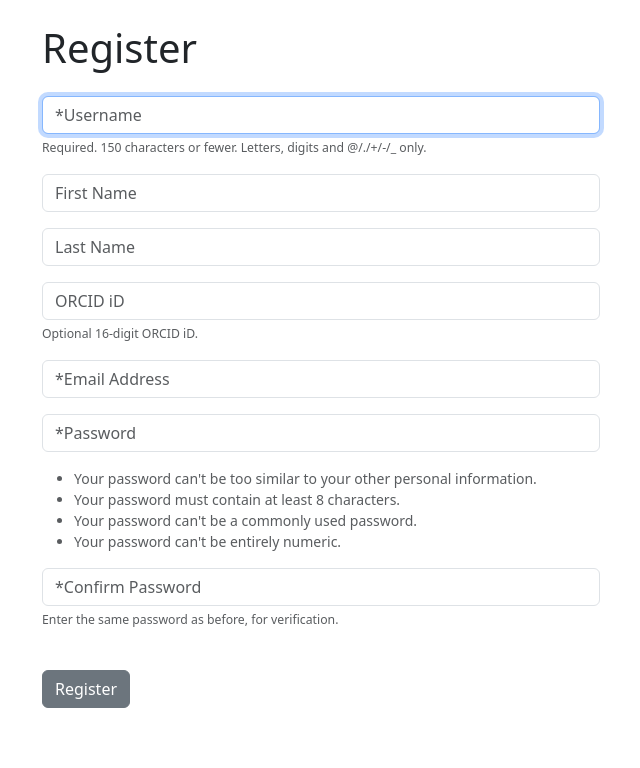
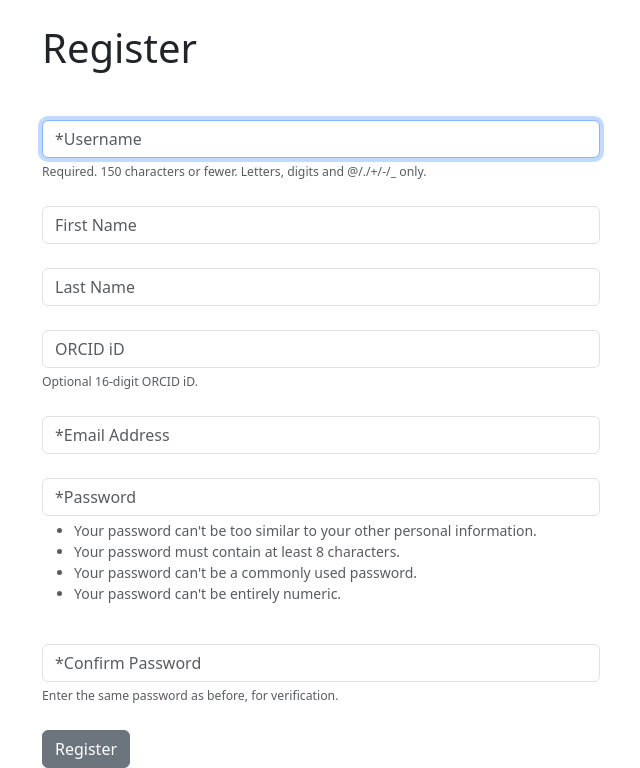
Before and after one commit to UMLI-Organization/umlars-backend, a Django app: page /register/ in a window 1280 px wide. Shown: the part 56-824 px from the top of the page, without its empty margins (319-959 px from the left). Before the commit the page ends 764 px from the top, so only its background shows below. Run offline with Django 5.2, Linux system fonts and the light colour scheme.

Commit message:
#1 Register form improved - fixed duplicated errorlist component

```diff
--- a/src/umli_app/forms.py
+++ b/src/umli_app/forms.py
@@ -1,12 +1,13 @@
 from django.contrib.auth.forms import UserCreationForm
 from django.contrib.auth.models import User
 from django import forms
+from django.utils.safestring import mark_safe
 
 class SignUpForm(UserCreationForm):
     email = forms.EmailField(max_length=254, label="", widget=forms.TextInput(attrs={'class': 'form-control', 'placeholder': '*Email Address'}))
     first_name = forms.CharField(max_length=50, label="", widget=forms.TextInput(attrs={'class': 'form-control', 'placeholder': 'First Name'}), required=False)
     last_name = forms.CharField(max_length=70, label="", widget=forms.TextInput(attrs={'class': 'form-control', 'placeholder': 'Last Name'}), required=False)
-    orcid_id = forms.CharField(max_length=16, label="", widget=forms.TextInput(attrs={'class': 'form-control', 'placeholder': 'ORCID iD'}), required=False, help_text='<span class="form-text text-muted"><small>Optional 16-digit ORCID iD.</small></span>')
+    orcid_id = forms.CharField(max_length=16, label="", widget=forms.TextInput(attrs={'class': 'form-control', 'placeholder': 'ORCID iD'}), required=False, help_text=mark_safe('<span class="form-text text-muted"><small>Optional 16-digit ORCID iD.</small></span>'))
 
     class Meta:
         model = User
@@ -19,14 +20,14 @@ class SignUpForm(UserCreationForm):
         self.fields['username'].widget.attrs['class'] = 'form-control'
         self.fields['username'].widget.attrs['placeholder'] = '*Username'
         self.fields['username'].label = ''
-        self.fields['username'].help_text = '<span class="form-text text-muted"><small>Required. 150 characters or fewer. Letters, digits and @/./+/-/_ only.</small></span>'
+        self.fields['username'].help_text = mark_safe('<span class="form-text text-muted"><small>Required. 150 characters or fewer. Letters, digits and @/./+/-/_ only.</small></span>')
 
         self.fields['password1'].widget.attrs['class'] = 'form-control'
         self.fields['password1'].widget.attrs['placeholder'] = '*Password'
         self.fields['password1'].label = ''
-        self.fields['password1'].help_text = '<ul class="form-text text-muted small"><li>Your password can\'t be too similar to your other personal information.</li><li>Your password must contain at least 8 characters.</li><li>Your password can\'t be a commonly used password.</li><li>Your password can\'t be entirely numeric.</li></ul>'
+        self.fields['password1'].help_text = mark_safe('<ul class="form-text text-muted small"><li>Your password can\'t be too similar to your other personal information.</li><li>Your password must contain at least 8 characters.</li><li>Your password can\'t be a commonly used password.</li><li>Your password can\'t be entirely numeric.</li></ul>')
 
         self.fields['password2'].widget.attrs['class'] = 'form-control'
         self.fields['password2'].widget.attrs['placeholder'] = '*Confirm Password'
         self.fields['password2'].label = ''
-        self.fields['password2'].help_text = '<span class="form-text text-muted"><small>Enter the same password as before, for verification.</small></span>'
+        self.fields['password2'].help_text = mark_safe('<span class="form-text text-muted"><small>Enter the same password as before, for verification.</small></span>')
--- a/src/umli_app/templates/register.html
+++ b/src/umli_app/templates/register.html
@@ -2,28 +2,37 @@
 
 {% block content %}
 
-    <div class="col-md-6 offset-md-3">
+<div class="col-md-6 offset-md-3">
     <h1 class="mb-4 mt-4">Register</h1>
 
     <form method="POST" action="{% url 'register' %}">
         {% csrf_token %}
-        {% if form.errors %}
+
+        {% if form.non_field_errors %}
         <div class="alert alert-warning alert-dismissible fade show" role="alert">
-          Your Form Has Errors
-          {% for field in form %}
-              {% if field.errors %}
-                  {{ field.errors }}
-              {% endif %}
-          {% endfor %}
-
-          <button type="button" class="btn-close" data-bs-dismiss="alert" aria-label="Close"></button>
+            <strong>Your Form Has Errors:</strong>
+            {% for error in form.non_field_errors %}
+                <div>{{ error }}</div>
+            {% endfor %}
+            <button type="button" class="btn-close" data-bs-dismiss="alert" aria-label="Close"></button>
         </div>
         {% endif %}
 
-        {{ form.as_p }}
+        {% for field in form %}
+            <div class="form-group {% if field.errors %}has-error{% endif %}">
+                {{ field.label_tag }}
+                {{ field }}
+                {% if field.help_text %}
+                    {{ field.help_text | safe }}
+                {% endif %}
+                {% for error in field.errors %}
+                    <div class="alert alert-danger">{{ error }}</div>
+                {% endfor %}
+            </div>
+        {% endfor %}
+
         <button type="submit" class="btn btn-secondary mt-4">Register</button>
+    </form>
+</div>
 
-    </form>
-
-    </div>
 {% endblock %}
```
